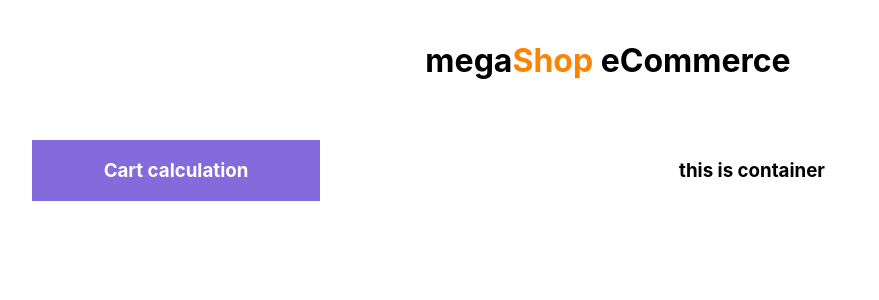
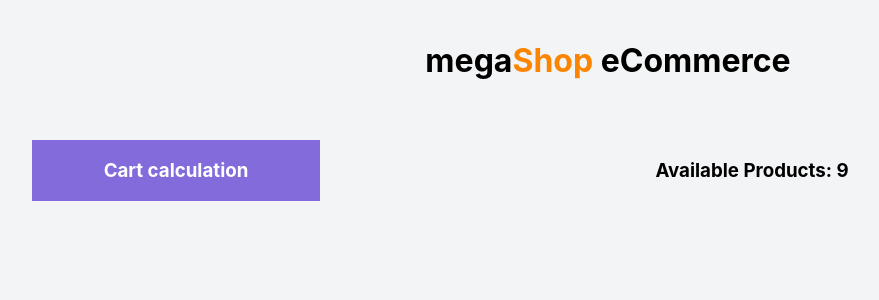
Before and after one commit to rakibahmeddev/lucky-megashop, a React (Create React App) app: page / in a window 1280 px wide. Shown: the top 300 px of the page, without its empty margins (32-911 px from the left). Built offline with nearby package versions, Linux system fonts and the light colour scheme.

Commit message:
slate declare and got data on the console

```diff
--- a/public/index.html
+++ b/public/index.html
@@ -26,7 +26,11 @@
     -->
     <title>React App</title>
 
-    <style></style>
+    <style>
+      body {
+        background-color: #f3f4f6;
+      }
+    </style>
   </head>
   <body>
     <noscript>You need to enable JavaScript to run this app.</noscript>
--- a/src/App.js
+++ b/src/App.js
@@ -1,10 +1,11 @@
+import logo from "./logo.svg";
 import "./App.css";
-import Container from "./Products-Container/Container";
+import MainContainer from "./Products-Container/MainContainer";
 
 function App() {
   return (
     <div className="App">
-      <Container></Container>
+      <MainContainer></MainContainer>
     </div>
   );
 }
--- a/src/Products-Container/Container.js
+++ /dev/null
@@ -1,22 +0,0 @@
-import React from "react";
-import "./Container.css";
-
-const Container = () => {
-  return (
-    <div className="main-container">
-      <h1 className="top-title">
-        mega<span>Shop</span> eCommerce
-      </h1>
-      <div className="shop-container">
-        <div className="cart-container">
-          <h3>Cart calculation</h3>
-        </div>
-        <div className="product-container">
-          <h3>this is container</h3>
-        </div>
-      </div>
-    </div>
-  );
-};
-
-export default Container;
--- /dev/null
+++ b/src/Products-Container/MainContainer.js
@@ -0,0 +1,29 @@
+import React, { useEffect, useState } from "react";
+import "./MainContainer.css";
+
+const MainContainer = () => {
+  const [products, setProdcuts] = useState([]);
+  useEffect(() => {
+    fetch(`data.json`)
+      .then((res) => res.json())
+      .then((data) => setProdcuts(data));
+  }, []);
+  return (
+    <div className="main-container">
+      <h1 className="top-title">
+        mega<span>Shop</span> eCommerce
+      </h1>
+      <div className="shop-container">
+        <div className="cart-container">
+          <h3>Cart calculation</h3>
+        </div>
+        <div className="product-container">
+          <h3>Available Products: {products.length}</h3>
+          <div>{products.map((product) => console.log(product))}</div>
+        </div>
+      </div>
+    </div>
+  );
+};
+
+export default MainContainer;
```
Also changed, not shown: src/Products-Container/MainContainer.css (renamed from src/Products-Container/Container.css).
